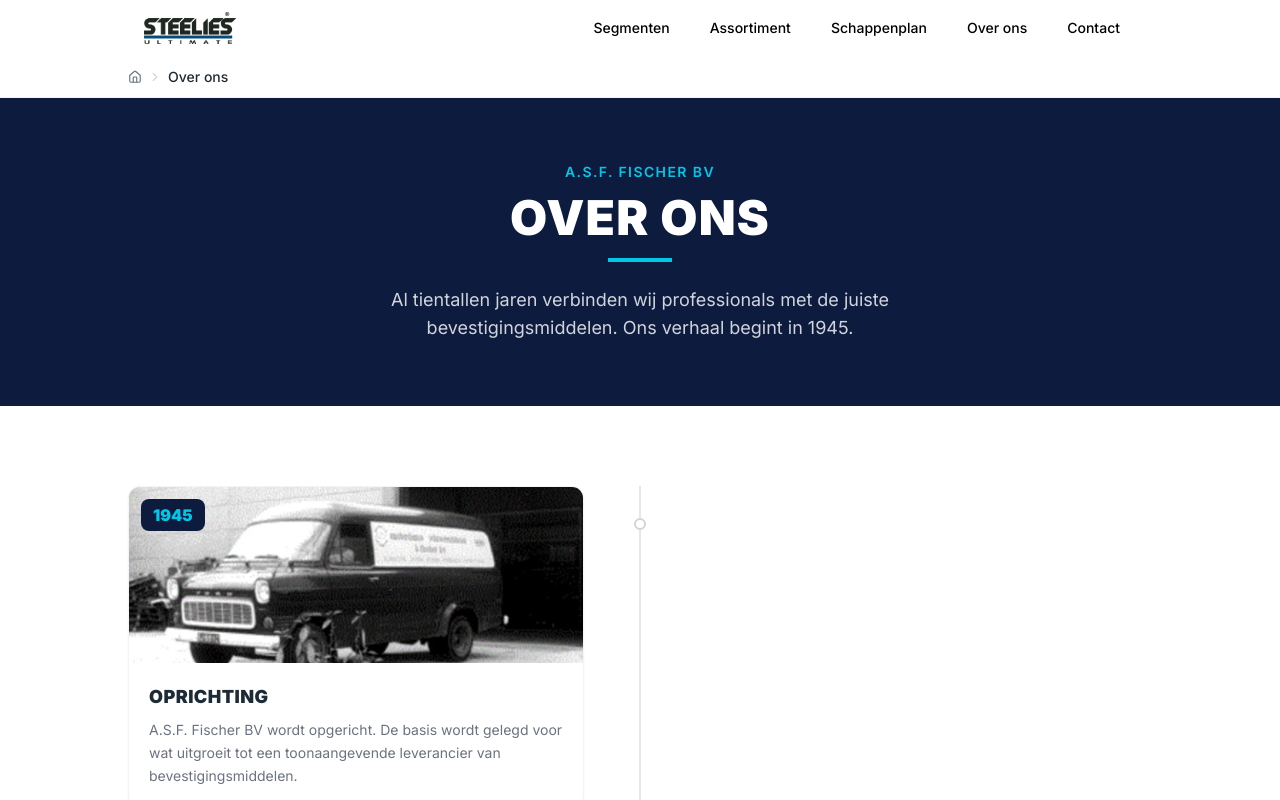
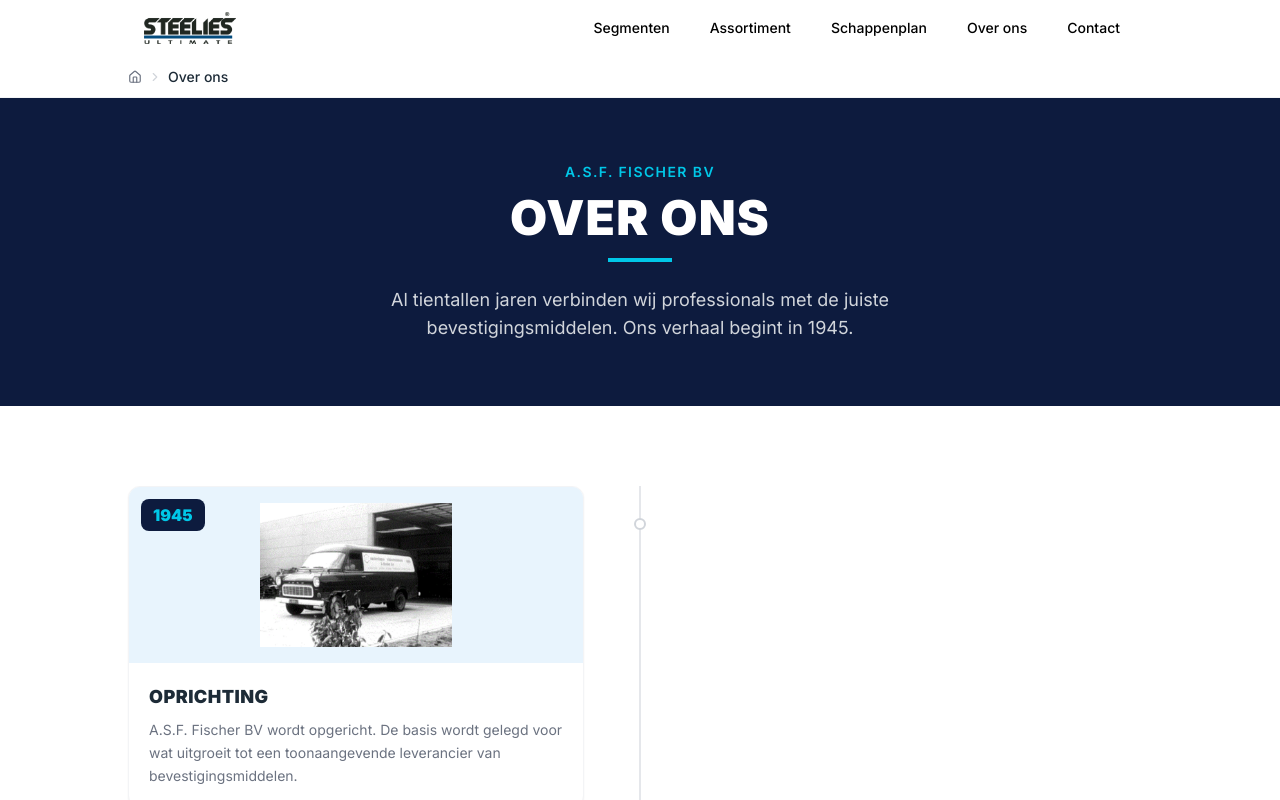
Before and after one commit to Jopsternll/steelies-ultimate, a Next.js app: page /over-ons in a window 1280 px wide. Shown: the top 800 px of the page. Built offline with nearby package versions, Linux system fonts and the light colour scheme.

Commit message:
Scale timeline images to fit within card frame using object-contain
Co-Authored-By: Claude Sonnet 4.6 <noreply@anthropic.com>

```diff
--- a/app/over-ons/page.tsx
+++ b/app/over-ons/page.tsx
@@ -147,7 +147,7 @@ function Card({ item }: { item: typeof timeline[number] }) {
       {/* Image area */}
       <div className="relative h-44 bg-steelies-light flex items-center justify-center">
         {item.image ? (
-          <Image src={item.image} alt={item.title} fill className="object-cover" />
+          <Image src={item.image} alt={item.title} fill className="object-contain p-4" />
         ) : (
           <div className="flex flex-col items-center gap-2 text-gray-300">
             <svg className="w-10 h-10" fill="none" stroke="currentColor" viewBox="0 0 24 24">
```
